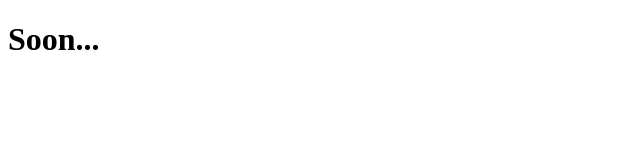
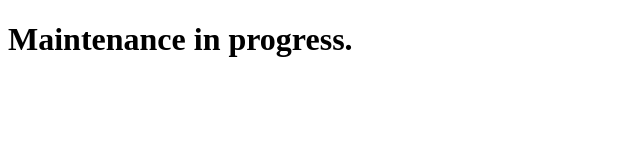
Before and after one commit to pme0/pme0.github.io, a plain HTML site: page index.html in a window 1280 px wide. Shown: the whole page, without its empty margins (0-640 px from the left). Drawn offline with Linux system fonts and the light colour scheme.

Commit message:
Update index.html

```diff
--- a/index.html
+++ b/index.html
@@ -1,7 +1,7 @@
 <!DOCTYPE html>
 <html>
 <body>
-<h1>Soon...</h1>
+<h1>Maintenance in progress.</h1>
 <!-- <p>I'm hosted with GitHub Pages.</p> -->
 </body>
 </html>
```
